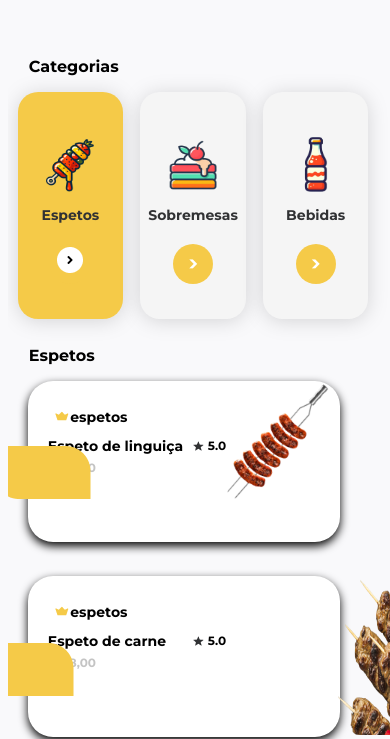
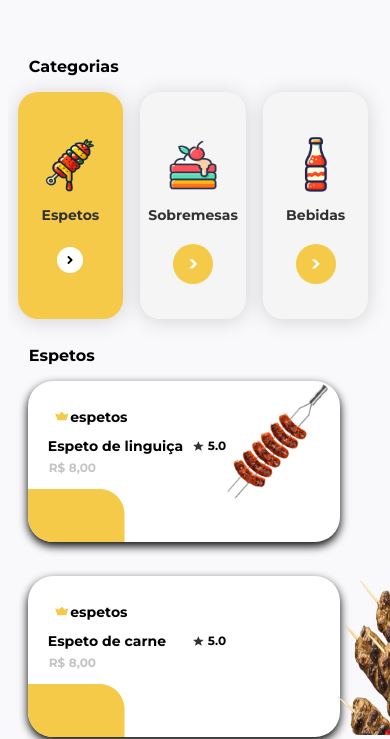
Before and after one commit to jonata-nonato/projeto-espeto, a plain HTML site: page projeto espeto/index.html in a window 390 px wide. Shown: the part 120-859 px from the top of the page. Drawn offline with Linux system fonts and the light colour scheme.

Commit message:
ajeitando o retangulo
posicionando o retangulo no card-mobile-espeto

```diff
--- a/projeto espeto/style.css
+++ b/projeto espeto/style.css
@@ -605,6 +605,7 @@ aside > p{
     box-shadow: 0px 4px 10px 0px #000;
     margin-bottom: 34px;
     margin-left: 20px;
+    position:relative ;
 }
 .card-mobile-espeto > h1 {
     width: 122.167px;
@@ -673,9 +674,10 @@ aside > p{
         width: auto;
 }
 .retangulo{
-    position: relative;
-    top: -143px;
-    left: -154.4px;
+    position: absolute;
+    bottom: 0px;
+    left: 0px;
+    z-index: 1;
 }
 .espeto-car-mobile{
     width: 100px;
```
